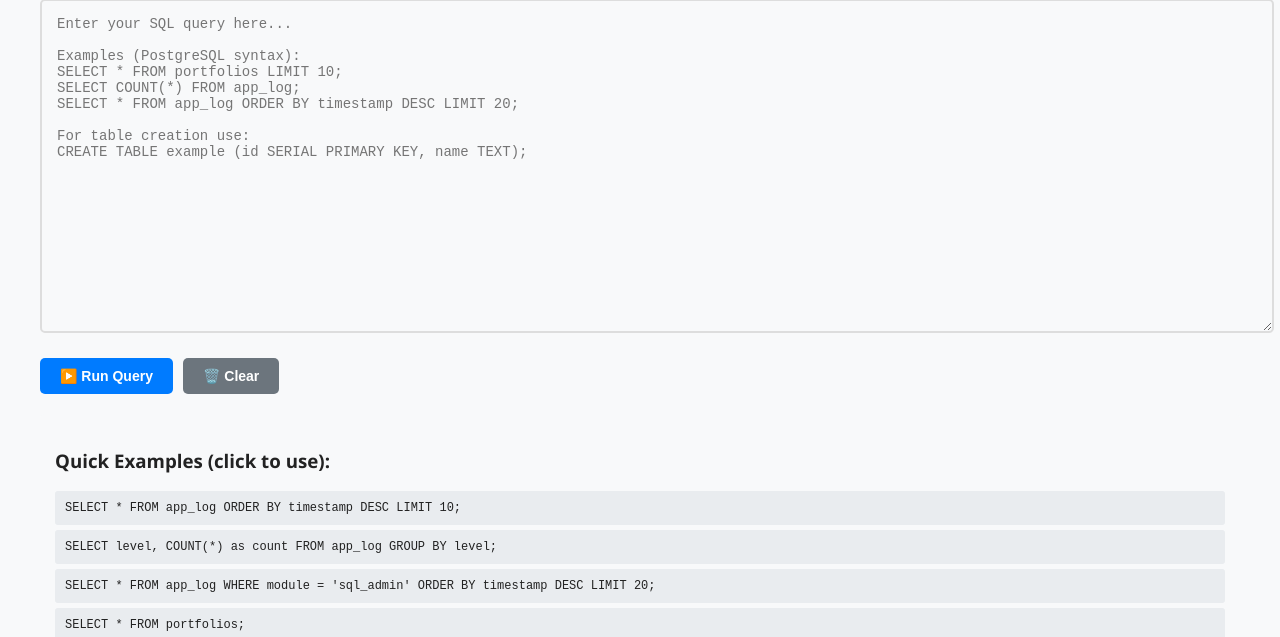
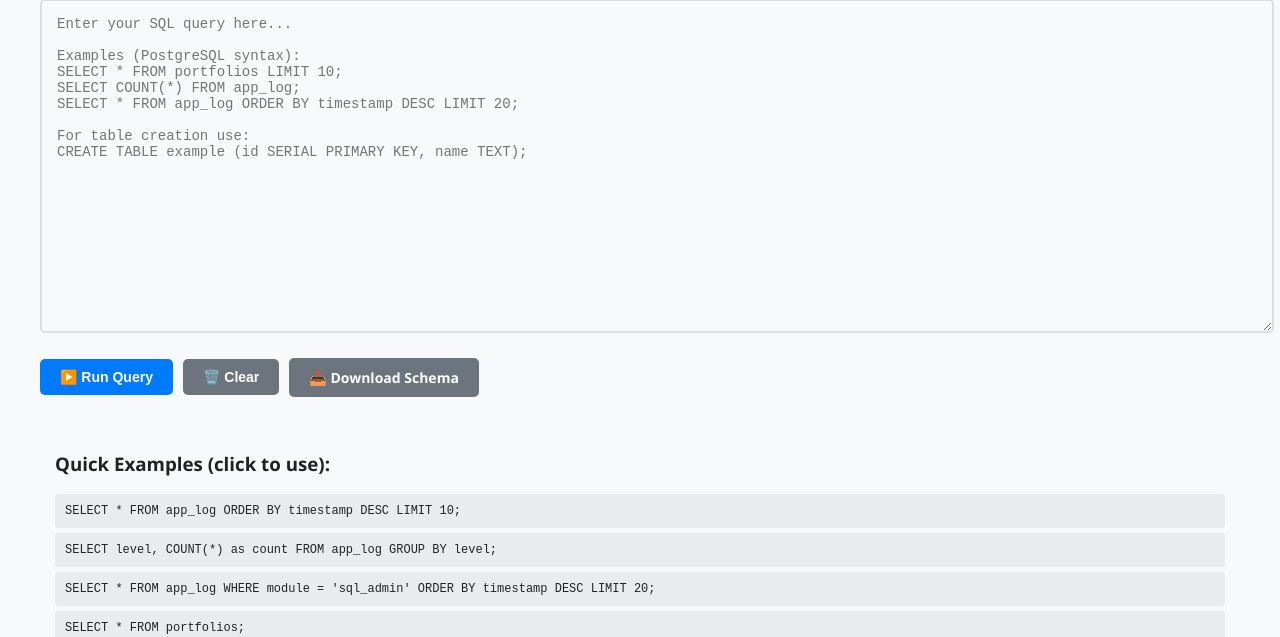
Before and after one commit to blackburnd/portfoliosite, a FastAPI app: template templates/sql_admin.html in a window 1280 px wide. Shown: the part 515-1152 px from the top of the page. Run offline with FastAPI, Linux system fonts and the light colour scheme; the template is opened without the code that fills it, so the values that code supplies are empty; parts of the project's set-up code (start-up, migrations or seed data) failed here and were passed over.

Commit message:
Restore missing Download Schema button to SQL admin page

```diff
--- a/templates/sql_admin.html
+++ b/templates/sql_admin.html
@@ -181,6 +181,7 @@ CREATE TABLE example (id SERIAL PRIMARY KEY, name TEXT);
             <button id="runBtn" class="btn btn-primary" onclick="executeSQL()">▶️ Run Query</button>
             <button id="clearBtn" class="btn btn-secondary" onclick="clearQuery()">🗑️ Clear</button>
             <button id="cancelBtn" class="btn btn-danger" onclick="cancelQuery()" style="display: none;">❌ Cancel</button>
+            <a href="/admin/sql/download-schema" class="btn btn-secondary">📥 Download Schema</a>
             <span id="loadingIndicator" style="display: none;">⏳ Executing...</span>
         </div>
 
```
